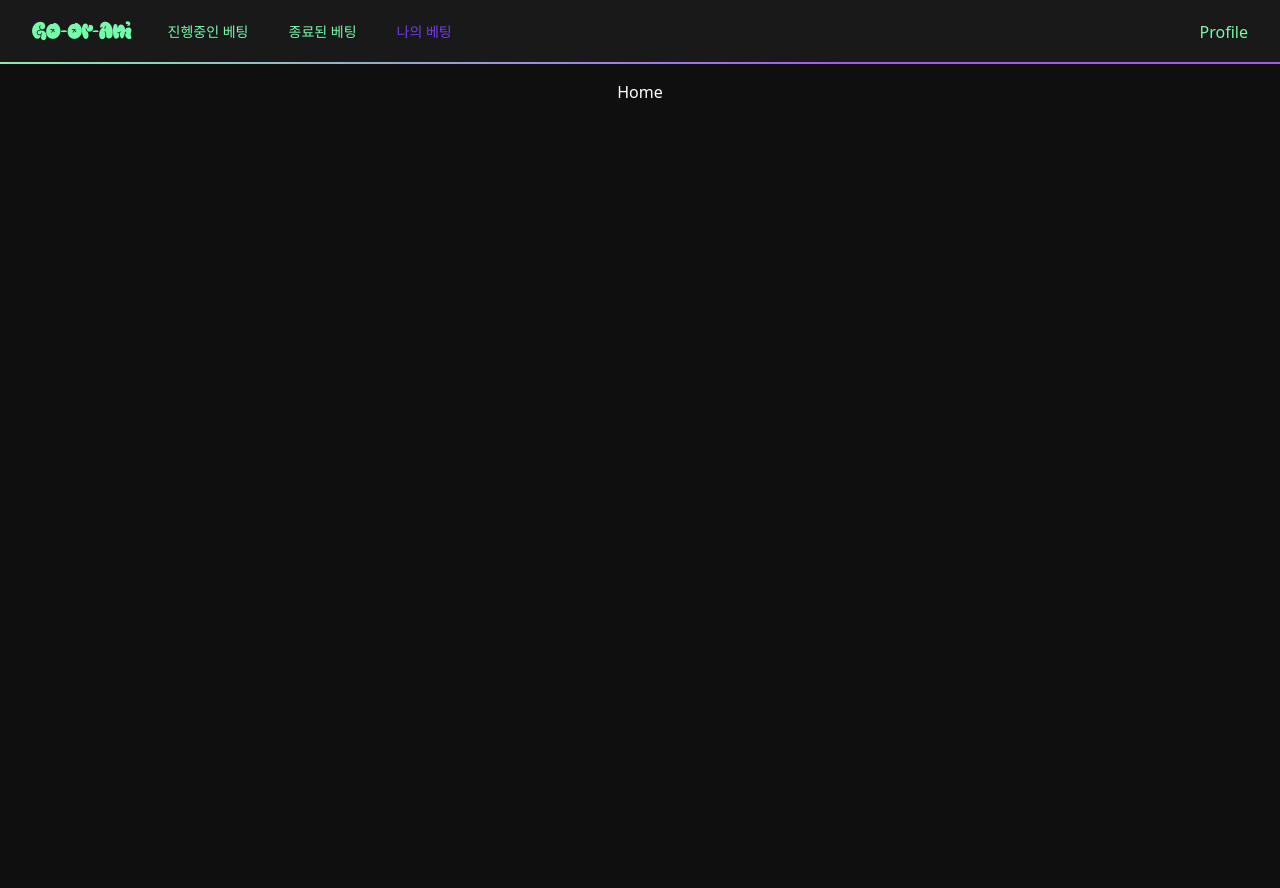
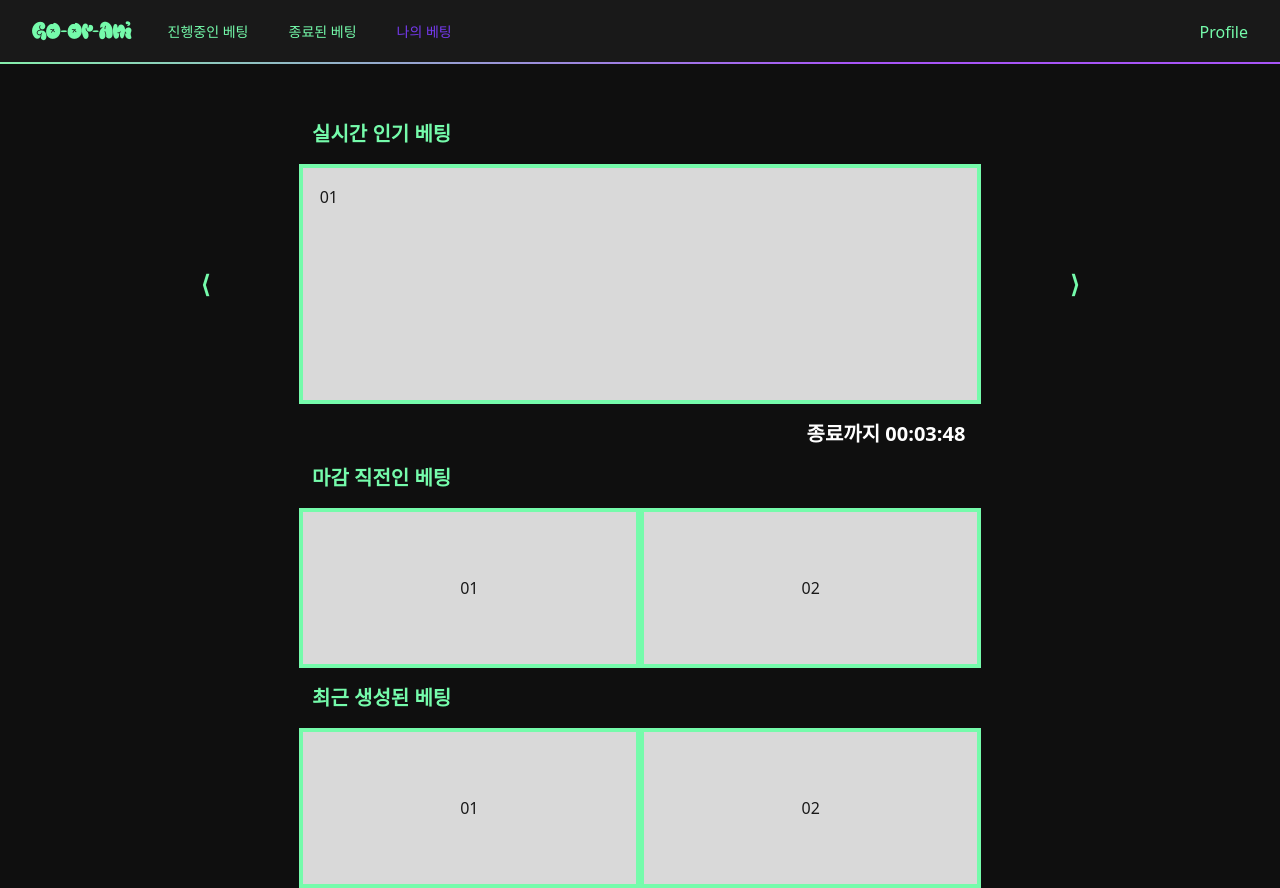
Before and after one commit to FORIF-REACT/Go-or-ani, a React (Vite) app: page / in a window 1280 px wide. Before the commit the page ends 800 px from the top, so only its background shows below. Built offline with nearby package versions, Linux system fonts and the light colour scheme.

Commit message:
Home initial design

```diff
--- a/src/pages/Home.tsx
+++ b/src/pages/Home.tsx
@@ -1,7 +1,41 @@
 function Home() {
-    return (
-        <div>Home</div>
-    )
-}
+  return (
+    <div className="w-[1024px] mt-10 flex flex-col gap-4">
+        <div className="flex flex-row items-center gap-4">
+            <div className="basis-1/6"/>
+            <div className="basis-5/6 text-xl text-primary-green-300 font-bold">실시간 인기 베팅</div>
+        </div>
+        <div className="flex flex-row items-center gap-4">
+            <button className="basis-1/6 h-40 text-2xl font-bold text-primary-green-300 hover:text-primary-purple-500">⟨</button>
+            <button className="basis-4/6 h-60 select-none cursor-pointer transition flex justify-start items-start flex-grow-0 flex-shrink-0 gap-4 p-[17px] hover:bg-background-black-950 border-4 hover:border-primary-purple-500 bg-[#d9d9d9] border-primary-green-300 hover:text-[#d9d9d9] text-background-black-950">01</button>
+            <button className="basis-1/6 h-40 text-2xl font-bold text-primary-green-300 hover:text-primary-purple-500">⟩</button>
+        </div>
+        <div className="flex flex-row-reverse basis-1/6 gap-4">
+            <div className="basis-1/6"/>
+            <div className="text-xl font-bold text-white">종료까지 00:03:48</div>
+        </div>
+        <div className="flex flex-row items-center gap-4">
+            <div className="basis-1/6"/>
+            <div className="basis-5/6 text-xl text-primary-green-300 font-bold">마감 직전인 베팅</div>
+        </div>
+        <div className="select-none cursor-pointer transition flex flex-row h-40">
+            <div className="basis-1/6"/>
+            <button className="basis-2/6 hover:bg-background-black-950 border-4 hover:border-primary-purple-500 bg-[#d9d9d9] border-primary-green-300 hover:text-[#d9d9d9] text-background-black-950">01</button>
+            <button className="basis-2/6 hover:bg-background-black-950 border-4 hover:border-primary-purple-500 bg-[#d9d9d9] border-primary-green-300 hover:text-[#d9d9d9] text-background-black-950">02</button>
+            <div className="basis-1/6"/>
+         </div>
+        <div className="flex flex-row items-center gap-4">
+            <div className="basis-1/6"/>
+            <div className="basis-5/6 text-xl text-primary-green-300 font-bold">최근 생성된 베팅</div>
+        </div>
+        <div className="select-none cursor-pointer transition flex flex-row h-40">
+            <div className="basis-1/6"/>
+            <button className="basis-2/6 hover:bg-background-black-950 border-4 hover:border-primary-purple-500 bg-[#d9d9d9] border-primary-green-300 hover:text-[#d9d9d9] text-background-black-950">01</button>
+            <button className="basis-2/6 hover:bg-background-black-950 border-4 hover:border-primary-purple-500 bg-[#d9d9d9] border-primary-green-300 hover:text-[#d9d9d9] text-background-black-950">02</button>
+            <div className="basis-1/6"/>
+         </div>
+    </div>
+  );
+};
 
 export default Home;
```
